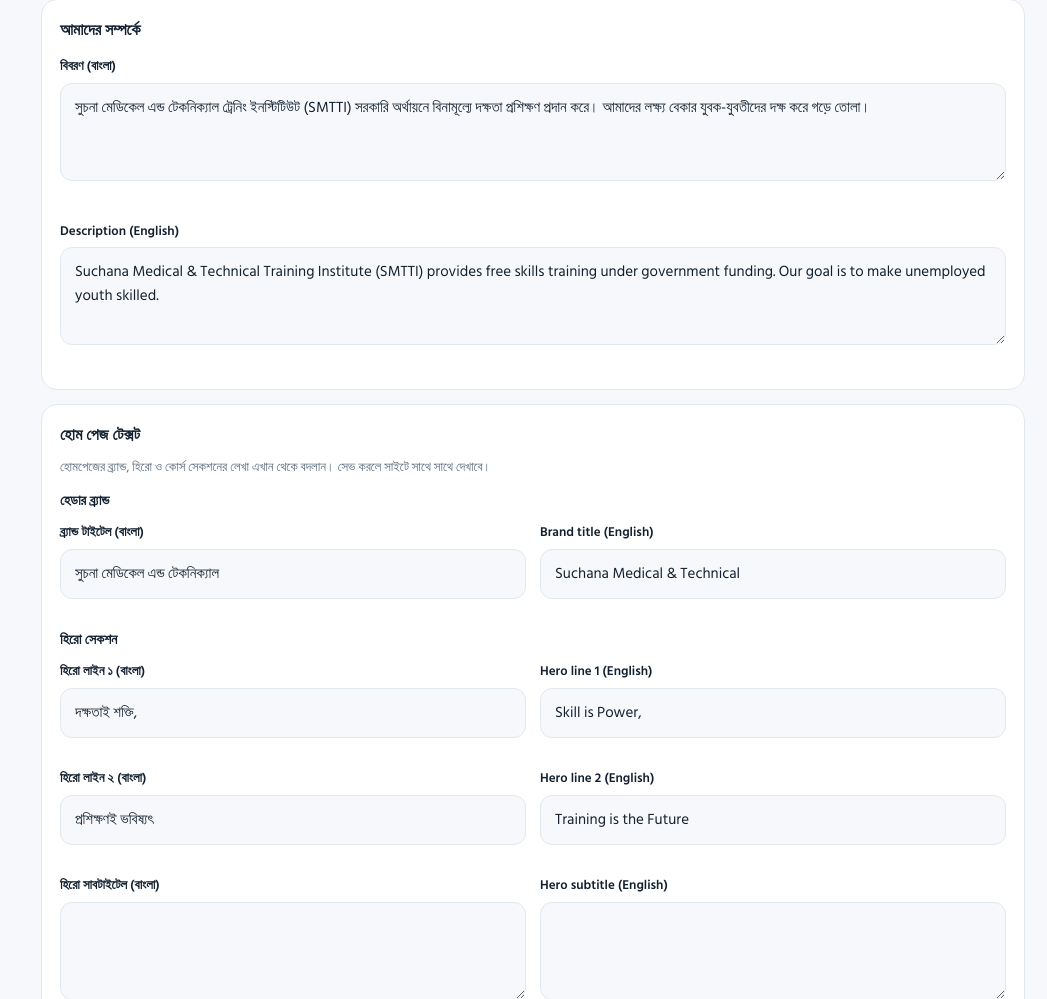
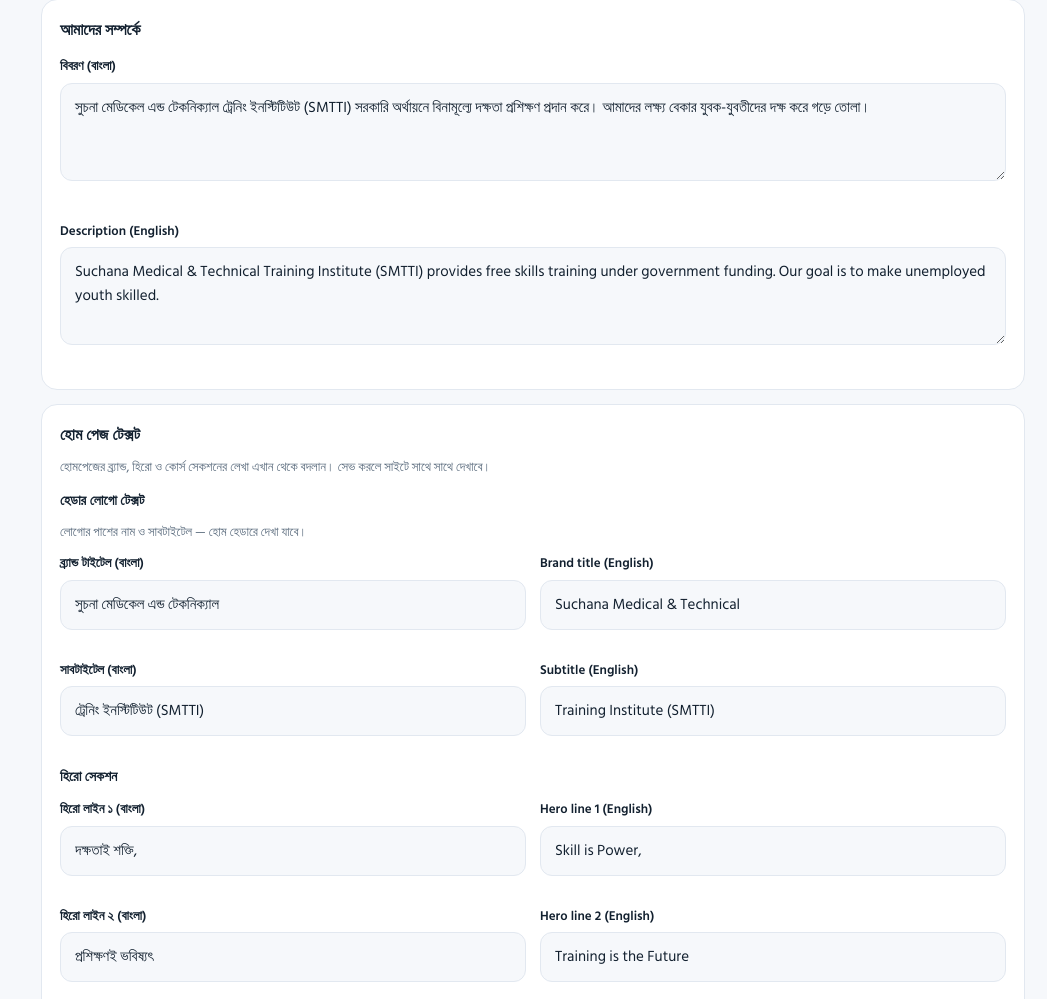
Before and after one commit to sumon626000/suchana, a Laravel app: page /admin/settings in a window 1280 px wide. Shown: the part 2019-3018 px from the top of the page, without its empty margins (233-1280 px from the left). Run offline with Laravel 12, Linux system fonts and the light colour scheme; a user stored in the database is signed in; data comes from the database, SQL or seed files in the repository.

Commit message:
Make header brand subtitle editable from admin settings.
Wire brand_sub_bn/en into the public header so logo text next to the logos can be changed without code edits.

Co-authored-by: Cursor <cursoragent@cursor.com>

```diff
--- a/app/Http/Controllers/Admin/SettingsController.php
+++ b/app/Http/Controllers/Admin/SettingsController.php
@@ -43,6 +43,8 @@ class SettingsController extends Controller
             'about_en' => ['nullable', 'string'],
             'brand_title_bn' => ['nullable', 'string', 'max:120'],
             'brand_title_en' => ['nullable', 'string', 'max:120'],
+            'brand_sub_bn' => ['nullable', 'string', 'max:120'],
+            'brand_sub_en' => ['nullable', 'string', 'max:120'],
             'hero_title_line1_bn' => ['nullable', 'string', 'max:120'],
             'hero_title_line1_en' => ['nullable', 'string', 'max:120'],
             'hero_title_line2_bn' => ['nullable', 'string', 'max:120'],
--- a/app/Providers/AppServiceProvider.php
+++ b/app/Providers/AppServiceProvider.php
@@ -61,6 +61,8 @@ class AppServiceProvider extends ServiceProvider
                 'about_en' => Settings::get('about_en', ''),
                 'brand_title_bn' => Settings::get('brand_title_bn', 'সুচনা মেডিকেল এন্ড টেকনিক্যাল'),
                 'brand_title_en' => Settings::get('brand_title_en', 'Suchana Medical & Technical'),
+                'brand_sub_bn' => Settings::get('brand_sub_bn', 'ট্রেনিং ইনস্টিটিউট (SMTTI)'),
+                'brand_sub_en' => Settings::get('brand_sub_en', 'Training Institute (SMTTI)'),
                 'hero_title_line1_bn' => Settings::get('hero_title_line1_bn', 'দক্ষতাই শক্তি,'),
                 'hero_title_line1_en' => Settings::get('hero_title_line1_en', 'Skill is Power,'),
                 'hero_title_line2_bn' => Settings::get('hero_title_line2_bn', 'প্রশিক্ষণই ভবিষ্যৎ'),
--- a/database/seeders/SettingsSeeder.php
+++ b/database/seeders/SettingsSeeder.php
@@ -34,6 +34,8 @@ class SettingsSeeder extends Seeder
             'about_en' => 'Suchana Medical & Technical Training Institute (SMTTI) provides free skills training under government funding. Our goal is to make unemployed youth skilled.',
             'brand_title_bn' => 'সুচনা মেডিকেল এন্ড টেকনিক্যাল',
             'brand_title_en' => 'Suchana Medical & Technical',
+            'brand_sub_bn' => 'ট্রেনিং ইনস্টিটিউট (SMTTI)',
+            'brand_sub_en' => 'Training Institute (SMTTI)',
             'hero_title_line1_bn' => 'দক্ষতাই শক্তি,',
             'hero_title_line1_en' => 'Skill is Power,',
             'hero_title_line2_bn' => 'প্রশিক্ষণই ভবিষ্যৎ',
--- a/resources/views/admin/settings/index.blade.php
+++ b/resources/views/admin/settings/index.blade.php
@@ -137,10 +137,13 @@
     <h3 style="font-size:16px;font-weight:700;margin-bottom:8px">হোম পেজ টেক্সট</h3>
     <p class="muted" style="font-size:13px;margin-bottom:12px">হোমপেজের ব্র্যান্ড, হিরো ও কোর্স সেকশনের লেখা এখান থেকে বদলান। সেভ করলে সাইটে সাথে সাথে দেখাবে।</p>
 
-    <h4 style="font-size:14px;font-weight:700;margin:0 0 10px">হেডার ব্র্যান্ড</h4>
+    <h4 style="font-size:14px;font-weight:700;margin:0 0 10px">হেডার লোগো টেক্সট</h4>
+    <p class="muted" style="font-size:13px;margin-bottom:10px">লোগোর পাশের নাম ও সাবটাইটেল — হোম হেডারে দেখা যাবে।</p>
     <div class="form-grid two" style="margin-bottom:14px">
-      <div class="field"><label>ব্র্যান্ড টাইটেল (বাংলা)</label><input name="brand_title_bn" value="{{ old('brand_title_bn', $settings['brand_title_bn'] ?? 'সুচনা মেডিকেল এন্ড টেকনিক্যাল') }}"></div>
-      <div class="field"><label>Brand title (English)</label><input name="brand_title_en" value="{{ old('brand_title_en', $settings['brand_title_en'] ?? 'Suchana Medical & Technical') }}"></div>
+      <div class="field"><label>ব্র্যান্ড টাইটেল (বাংলা)</label><input name="brand_title_bn" value="{{ old('brand_title_bn', $settings['brand_title_bn'] ?? 'সুচনা মেডিকেল এন্ড টেকনিক্যাল') }}" placeholder="সুচনা মেডিকেল এন্ড টেকনিক্যাল"></div>
+      <div class="field"><label>Brand title (English)</label><input name="brand_title_en" value="{{ old('brand_title_en', $settings['brand_title_en'] ?? 'Suchana Medical & Technical') }}" placeholder="Suchana Medical & Technical"></div>
+      <div class="field"><label>সাবটাইটেল (বাংলা)</label><input name="brand_sub_bn" value="{{ old('brand_sub_bn', $settings['brand_sub_bn'] ?? 'ট্রেনিং ইনস্টিটিউট (SMTTI)') }}" placeholder="ট্রেনিং ইনস্টিটিউট (SMTTI)"></div>
+      <div class="field"><label>Subtitle (English)</label><input name="brand_sub_en" value="{{ old('brand_sub_en', $settings['brand_sub_en'] ?? 'Training Institute (SMTTI)') }}" placeholder="Training Institute (SMTTI)"></div>
     </div>
 
     <h4 style="font-size:14px;font-weight:700;margin:0 0 10px">হিরো সেকশন</h4>
--- a/resources/views/layouts/public.blade.php
+++ b/resources/views/layouts/public.blade.php
@@ -40,7 +40,7 @@
       </span>
       <span class="brand-text">
         <span class="brand-name" data-bn="{{ $site['brand_title_bn'] }}" data-en="{{ $site['brand_title_en'] }}">{{ $site['brand_title_bn'] }}</span>
-        <span class="brand-sub" data-bn="ট্রেনিং ইনস্টিটিউট (SMTTI)" data-en="Training Institute (SMTTI)">ট্রেনিং ইনস্টিটিউট (SMTTI)</span>
+        <span class="brand-sub" data-bn="{{ $site['brand_sub_bn'] }}" data-en="{{ $site['brand_sub_en'] }}">{{ $site['brand_sub_bn'] }}</span>
       </span>
     </a>
 
```
Also changed, not shown: tests/Feature/HomeTextSettingsTest.php (+3 -0 lines).
